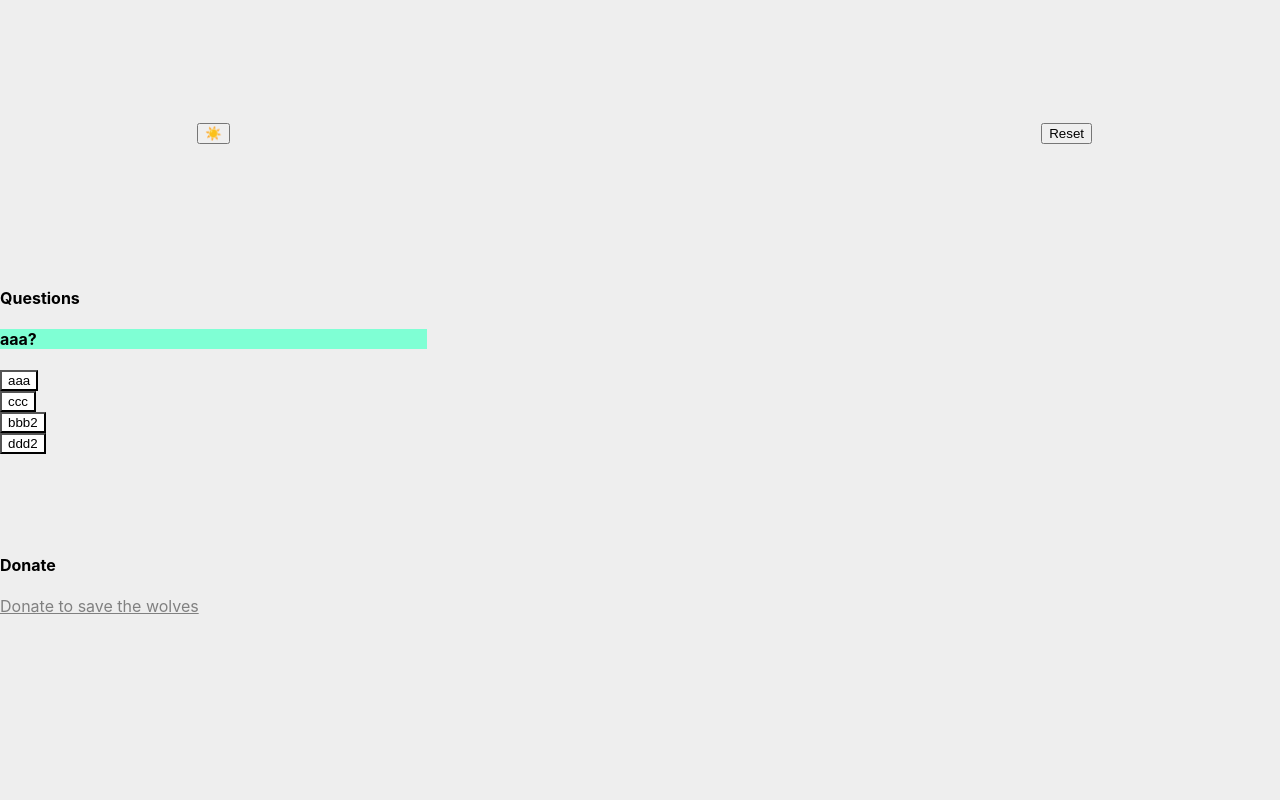
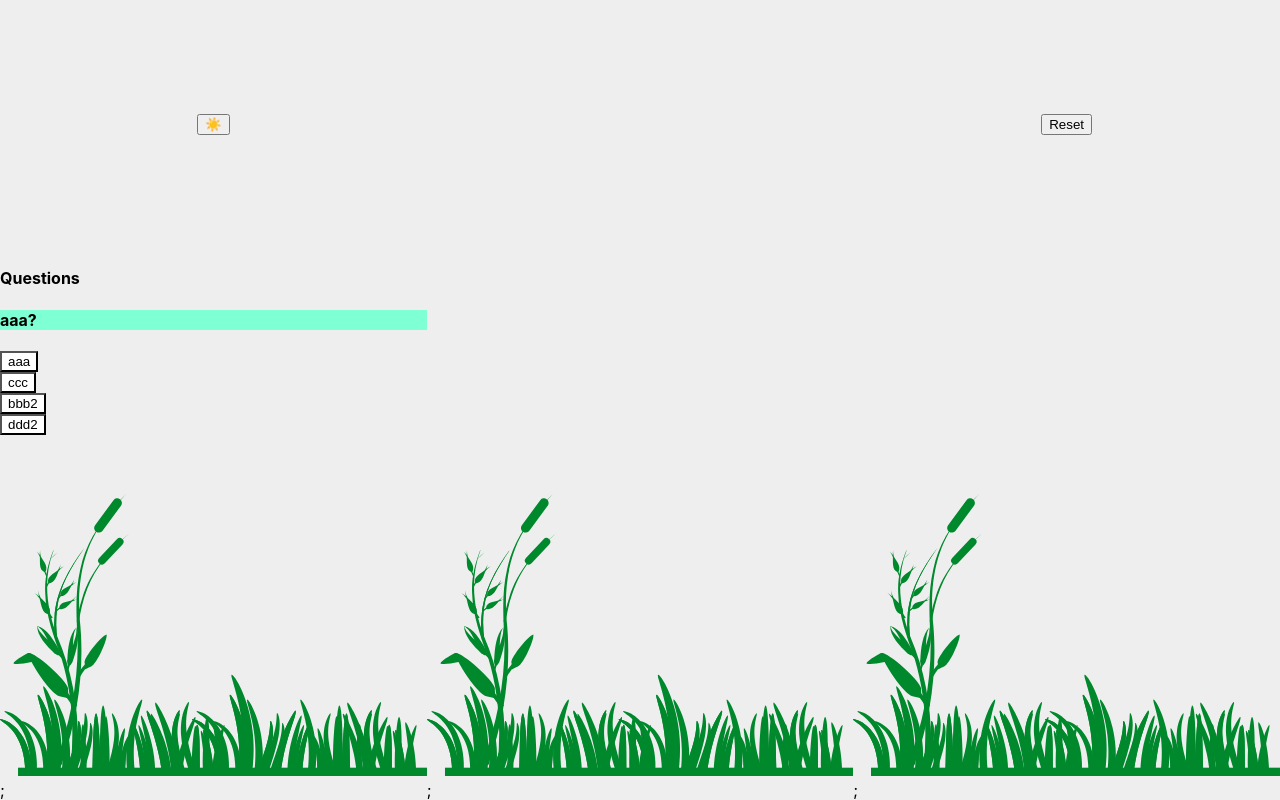
Before and after one commit to MartinChavez/which-wolf-are-you, a React (Create React App) app: page / in a window 1280 px wide. Built offline with nearby package versions, Linux system fonts and the light colour scheme.

Commit message:
Add Grass svg.

```diff
--- a/src/Donate.css
+++ /dev/null
@@ -1,3 +0,0 @@
-.donate {
-  background-color: orange;
-}
--- a/src/Donate.tsx
+++ /dev/null
@@ -1,20 +0,0 @@
-import React, { useContext } from "react";
-import { ThemeContext } from "./ThemeContext";
-import "./Donate.css";
-
-function Donate() {
-  const theme = useContext(ThemeContext);
-  return (
-    <div>
-      <h4>Donate</h4>
-      <a
-        href="https://wolf.org/support/donate-options/"
-        style={{ color: theme.hyperlinkColor }}
-      >
-        Donate to save the wolves
-      </a>
-    </div>
-  );
-}
-
-export default Donate;
--- /dev/null
+++ b/src/Grass.tsx
@@ -0,0 +1,16 @@
+import React from "react";
+import grass from "./grass.svg";
+
+type GrassProps = {
+  className: string;
+};
+
+function Grass(props: GrassProps) {
+  return (
+    <div className={props.className}>
+      <img src={grass} alt="Grass" />;
+    </div>
+  );
+}
+
+export default Grass;
--- a/src/WolfApp.css
+++ b/src/WolfApp.css
@@ -5,7 +5,7 @@
   grid-template-areas:
     "sun-moon . reset"
     "question tally wolf-result"
-    "footer footer footer";
+    "left-grass center-grass right-grass";
   height: 100vh;
 }
 
@@ -33,6 +33,14 @@
   grid-area: wolf-result;
 }
 
-.footer {
-  grid-area: footer;
+.left-grass {
+  grid-area: left-grass;
 }
+
+.center-grass {
+  grid-area: center-grass;
+}
+
+.right-grass {
+  grid-area: right-grass;
+}
--- a/src/WolfApp.tsx
+++ b/src/WolfApp.tsx
@@ -3,7 +3,6 @@ import "./WolfApp.css";
 import QuestionBlocks from "./QuestionBlocks";
 import Tally from "./Tally";
 import WolfResult from "./WolfResult";
-import Donate from "./Donate";
 import SunMoon from "./SunMoon";
 import Reset from "./Reset";
 import { ThemeContext, themes } from "./ThemeContext";
@@ -14,6 +13,7 @@ import {
   AnswerId,
 } from "./Questions";
 import { getMaxWolfResult } from "./WolfCounter";
+import Grass from "./Grass";
 
 function useWolfApp() {
   const answersWolves = useMemo(() => getAnswersWolves(), []);
@@ -108,9 +108,9 @@ function WolfApp() {
           ></Tally>
         )}
         {showWolfResult && <WolfResult wolf={wolfResult}></WolfResult>}
-        <div className="footer">
-          <Donate></Donate>
-        </div>
+        <Grass className="left-grass"></Grass>
+        <Grass className="center-grass"></Grass>
+        <Grass className="right-grass"></Grass>
       </div>
     </ThemeContext.Provider>
   );
```
Also changed, not shown: src/grass.svg (added).
